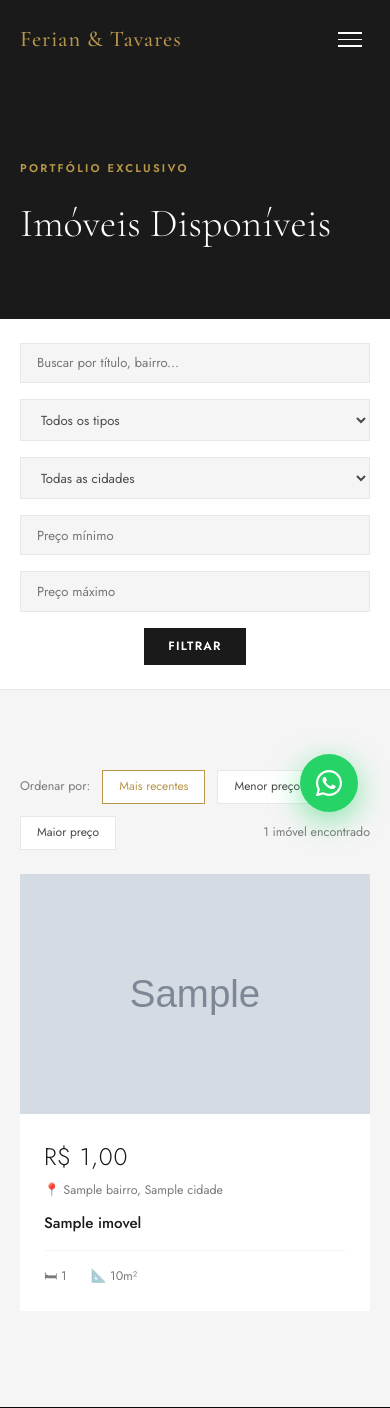
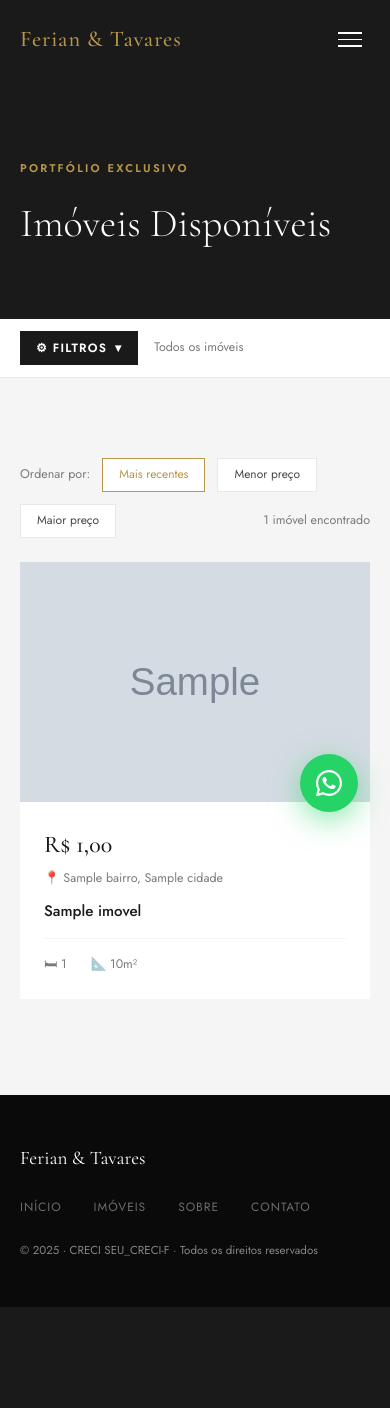
Before and after one commit to bferiandev/imoveis_project, a Django app: page /imoveis/ in a window 390 px wide. Shown: the top 1408 px of the page. After the commit the page ends 1307 px from the top, so only its background shows below. Run offline with Django 5.2, Linux system fonts and the light colour scheme; tables that the repository leaves empty hold one stand-in row (values such as "Sample post"); grey boxes marked "Sample" are stand-in pictures.

Commit message:
fix: alteração filtros no mobile

```diff
--- a/templates/imoveis/lista.html
+++ b/templates/imoveis/lista.html
@@ -6,7 +6,16 @@
 .page-hero{background:var(--dark);padding:10rem 0 4rem}
 .page-hero .section-label{display:block}
 .page-hero h1{font-family:var(--font-serif);font-size:clamp(2.5rem,4vw,3.5rem);font-weight:300;color:var(--white)}
-.filters-bar{background:var(--white);border-bottom:1px solid var(--gray-200);padding:1.5rem 0;position:sticky;top:60px;z-index:100}
+.filters-bar{background:var(--white);border-bottom:1px solid var(--gray-200);position:sticky;top:60px;z-index:100}
+.filters-topbar{display:flex;align-items:center;justify-content:space-between;padding:0.75rem 0;gap:1rem}
+.filters-toggle{display:flex;align-items:center;gap:0.5rem;padding:0.5rem 1rem;background:var(--dark);color:var(--white);border:none;font-family:var(--font-sans);font-size:0.75rem;font-weight:600;letter-spacing:0.1em;text-transform:uppercase;cursor:pointer;transition:var(--transition);white-space:nowrap}
+.filters-toggle:hover{background:var(--gold);color:var(--black)}
+.filters-toggle .arrow{transition:transform 0.3s ease;display:inline-block}
+.filters-toggle.open .arrow{transform:rotate(180deg)}
+.filters-active-summary{font-size:0.78rem;color:var(--gray-500);flex:1;overflow:hidden;text-overflow:ellipsis;white-space:nowrap}
+.filters-active-summary .tag{display:inline-block;background:var(--gold);color:var(--black);font-size:0.68rem;font-weight:600;padding:0.15rem 0.5rem;margin-right:0.3rem}
+.filters-panel{overflow:hidden;max-height:0;transition:max-height 0.35s ease,padding 0.35s ease;padding:0}
+.filters-panel.open{max-height:400px;padding-bottom:1.25rem}
 .filters-inner{display:flex;gap:1rem;flex-wrap:wrap;align-items:center}
 .filter-select,.filter-input{padding:0.6rem 1rem;border:1px solid var(--gray-200);background:var(--gray-100);font-family:var(--font-sans);font-size:0.82rem;color:var(--gray-700);outline:none;transition:var(--transition);min-width:160px}
 .filter-select:focus,.filter-input:focus{border-color:var(--gold)}
@@ -24,14 +33,14 @@
 .prop-card:hover .card-img img{transform:scale(1.05)}
 .card-badge{position:absolute;top:1rem;left:1rem;background:var(--gold);color:var(--black);font-size:0.65rem;font-weight:600;letter-spacing:0.1em;text-transform:uppercase;padding:0.3rem 0.7rem}
 .card-body{padding:1.5rem}
-.card-price{font-family:var(--font-sans);font-size:1.5rem;font-weight:300;color:var(--dark);margin-bottom:0.3rem;letter-spacing:0.03em}
+.card-price{font-family:var(--font-serif);font-size:1.5rem;font-weight:500;color:var(--dark);margin-bottom:0.3rem}
 .card-loc{font-size:0.78rem;color:var(--gray-500);margin-bottom:0.75rem}
 .card-title{font-size:0.95rem;font-weight:500;color:var(--dark);margin-bottom:1rem;line-height:1.4}
 .card-feats{display:flex;gap:1.5rem;padding-top:1rem;border-top:1px solid var(--gray-100)}
 .feat{display:flex;align-items:center;gap:0.4rem;font-size:0.78rem;color:var(--gray-500)}
 .empty-state{text-align:center;padding:5rem 2rem;color:var(--gray-500)}
 .empty-state .icon{font-size:3rem;margin-bottom:1rem}
-@media(max-width:600px){.prop-grid{grid-template-columns:1fr}.filters-inner{flex-direction:column}.filter-select,.filter-input{min-width:100%;width:100%}}
+@media(max-width:600px){.prop-grid{grid-template-columns:1fr}.filters-inner{flex-direction:column}.filter-select,.filter-input{min-width:100%;width:100%}.filters-panel.open{max-height:600px}}
 </style>
 {% endblock %}
 
@@ -45,7 +54,25 @@
 
 <div class="filters-bar">
   <div class="container">
-    <form method="get" class="filters-inner">
+    <div class="filters-topbar">
+      <button class="filters-toggle" id="filtersToggle" type="button" onclick="toggleFilters()">
+        ⚙ Filtros <span class="arrow">▾</span>
+      </button>
+      <div class="filters-active-summary">
+        {% if q %}<span class="tag">{{ q }}</span>{% endif %}
+        {% if tipo %}<span class="tag">{{ tipo }}</span>{% endif %}
+        {% if cidade %}<span class="tag">Cidade</span>{% endif %}
+        {% if preco_min %}<span class="tag">Min R${{ preco_min }}</span>{% endif %}
+        {% if preco_max %}<span class="tag">Máx R${{ preco_max }}</span>{% endif %}
+        {% if not q and not tipo and not cidade and not preco_min and not preco_max %}<span>Todos os imóveis</span>{% endif %}
+      </div>
+      {% if q or tipo or cidade or preco_min or preco_max %}
+      <a href="/imoveis/" style="font-size:0.78rem;color:var(--gray-500);white-space:nowrap">✕ Limpar</a>
+      {% endif %}
+    </div>
+    <form method="get">
+      <div class="filters-panel {% if q or tipo or cidade or preco_min or preco_max %}open{% endif %}" id="filtersPanel">
+        <div class="filters-inner">
           <input type="text" name="q" value="{{ q }}" placeholder="Buscar por título, bairro..." class="filter-input">
           <select name="tipo" class="filter-select">
             <option value="">Todos os tipos</option>
@@ -62,12 +89,20 @@
           <input type="number" name="preco_min" value="{{ preco_min }}" placeholder="Preço mínimo" class="filter-input" style="min-width:130px">
           <input type="number" name="preco_max" value="{{ preco_max }}" placeholder="Preço máximo" class="filter-input" style="min-width:130px">
           <button type="submit" class="filter-submit">Filtrar</button>
-      {% if q or tipo or cidade or preco_min or preco_max %}
-      <a href="/imoveis/" style="font-size:0.78rem;color:var(--gray-500)">✕ Limpar</a>
-      {% endif %}
+        </div>
+      </div>
     </form>
   </div>
 </div>
+
+<script>
+function toggleFilters(){
+  const panel=document.getElementById('filtersPanel');
+  const btn=document.getElementById('filtersToggle');
+  panel.classList.toggle('open');
+  btn.classList.toggle('open');
+}
+</script>
 
 <section style="padding:3rem 0 6rem;background:var(--gray-100)">
   <div class="container">
```
Lines whose indentation alone changed are shown as unchanged.
